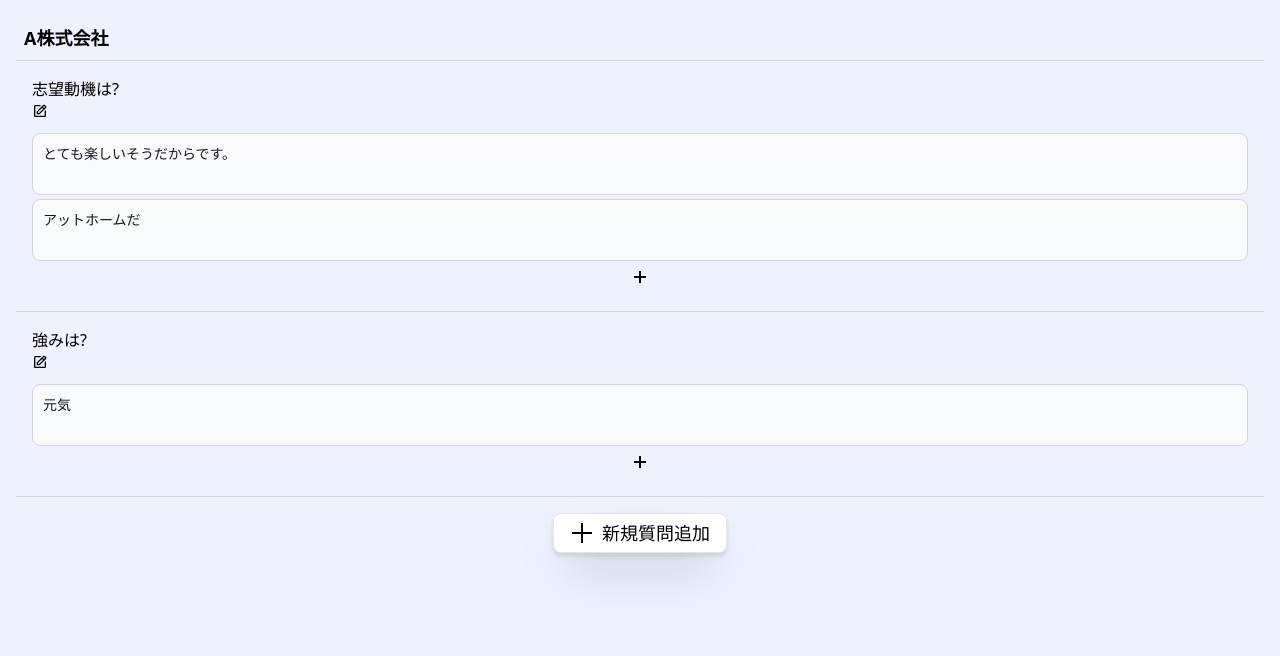
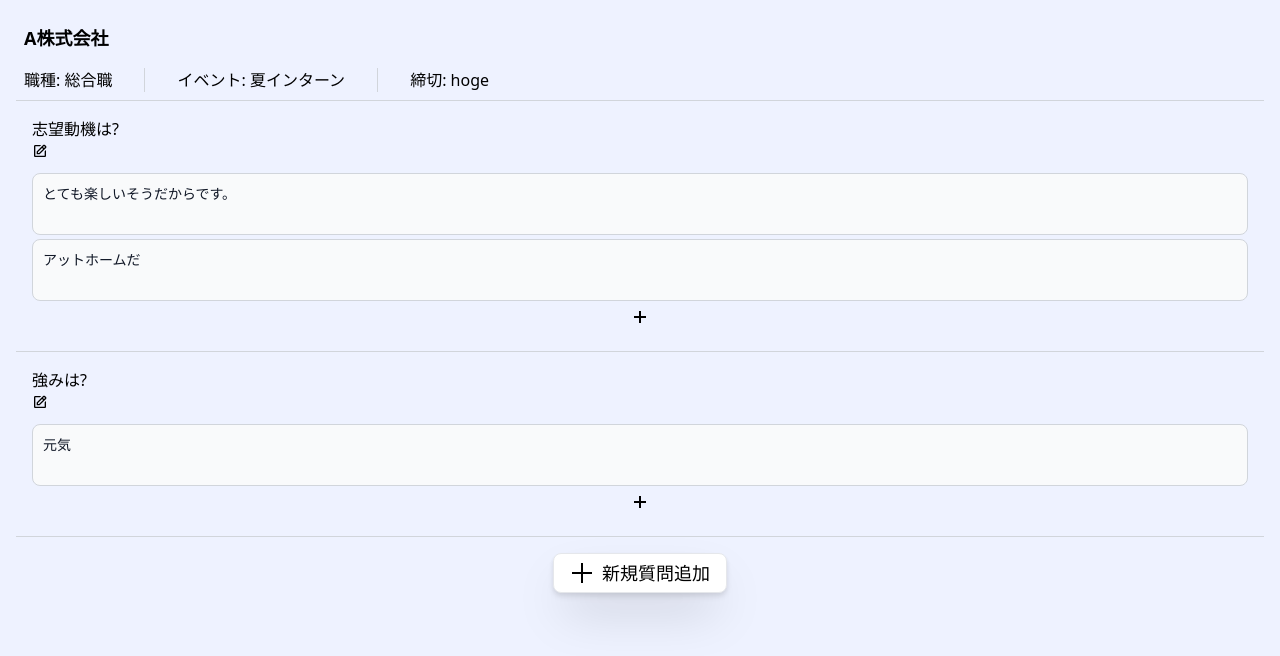
Before and after one commit to tomishima2904/es_manager, a Next.js app in the folder frontend/: page /user/entrysheets/1 in a window 1280 px wide. Shown: the top 656 px of the page. Built offline with nearby package versions, Linux system fonts and the light colour scheme.

Commit message:
feat: #15 jobなどのメタデータをヘッダーに搭載

```diff
--- /dev/null
+++ b/frontend/src/components/editing/forms/MetaForm.tsx
@@ -0,0 +1,32 @@
+const JobForm = (props: { job: string | null }): JSX.Element => {
+  const { job } = props;
+  return <div className="border-r border-gray-300 mr-8 pr-8">職種: {job}</div>;
+};
+
+const EventForm = (props: { event: string | null }): JSX.Element => {
+  const { event } = props;
+  return (
+    <div className="border-r border-gray-300 mr-8 pr-8">イベント: {event}</div>
+  );
+};
+
+const DeadlineForm = (): JSX.Element => {
+  return <div>締切: hoge</div>;
+};
+
+// job と event は null でも良い
+const MetaForm = (props: {
+  job: string | null;
+  event: string | null;
+}): JSX.Element => {
+  const { job, event } = props;
+  return (
+    <div className="flex justify-start items-center p-2">
+      <JobForm job={job} />
+      <EventForm event={event} />
+      <DeadlineForm />
+    </div>
+  );
+};
+
+export default MetaForm;
--- a/frontend/src/components/editing/header/Header.tsx
+++ b/frontend/src/components/editing/header/Header.tsx
@@ -1,5 +1,6 @@
 import { useState, useEffect } from "react";
 import CompanyForm from "../forms/CompanyForm";
+import MetaForm from "../forms/MetaForm";
 
 const Header = (props: {
   company: string;
@@ -21,8 +22,9 @@ const Header = (props: {
     return <div>Loading...</div>;
   }
   return (
-    <header className="border-b border-gray-300">
+    <header className="flex flex-col border-b border-gray-300">
       <CompanyForm company={company} />
+      <MetaForm job={job} event={event} />
     </header>
   );
 };
```
